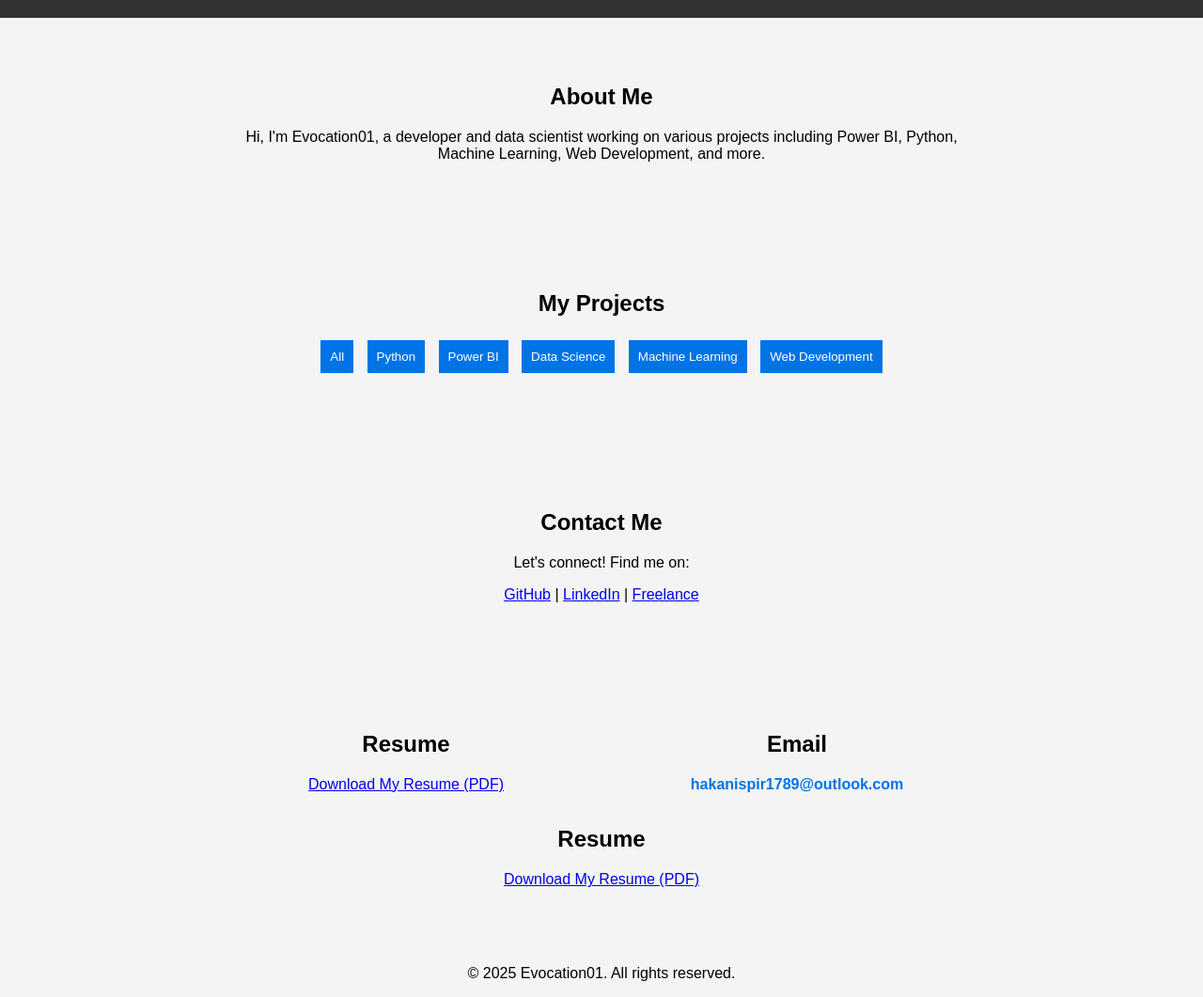
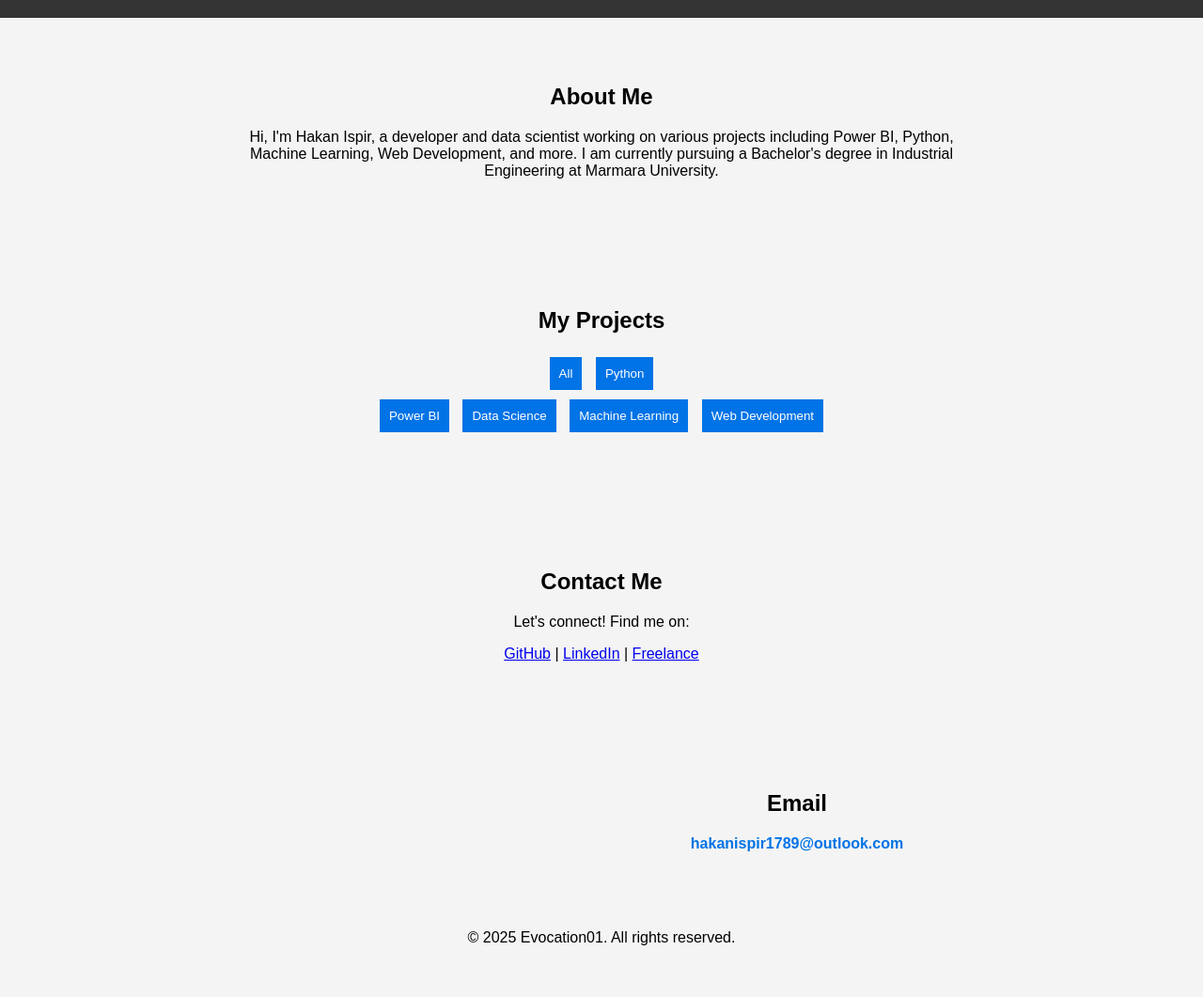
Before and after one commit to evocation01/evocation01.github.io, a plain HTML site: page index.html in a window 1280 px wide. Shown: the part 140-1201 px from the top of the page at 94% size. After the commit the page ends 1163 px from the top, so only its background shows below. Drawn offline with Linux system fonts and the light colour scheme; no server answers.

Commit message:
Update index.html

```diff
--- a/index.html
+++ b/index.html
@@ -37,7 +37,7 @@
     <section id="about">
         <div class="container">
             <h2>About Me</h2>
-            <p>Hi, I'm Evocation01, a developer and data scientist working on various projects including Power BI, Python, Machine Learning, Web Development, and more.</p>
+        <p>Hi, I'm Hakan Ispir, a developer and data scientist working on various projects including Power BI, Python, Machine Learning, Web Development, and more. I am currently pursuing a Bachelor's degree in Industrial Engineering at Marmara University.</p>
         </div>
     </section>
 
@@ -45,12 +45,16 @@
         <div class="container">
             <h2>My Projects</h2>
             <div class="filter-buttons">
+    <div>
         <button onclick="filterProjects('all')">All</button>
         <button onclick="filterProjects('python')">Python</button>
+    </div>
+    <div>
         <button onclick="filterProjects('powerbi')">Power BI</button>
         <button onclick="filterProjects('datascience')">Data Science</button>
         <button onclick="filterProjects('ml')">Machine Learning</button>
         <button onclick="filterProjects('html')">Web Development</button>
+    </div>
 </div>
             <div class="projects">
                 <div class="project python"><a href="https://github.com/evocation01/projects#python" target="_blank">Python Projects</a></div>
@@ -74,17 +78,14 @@
         <div class="container">
             <div style="display: flex; justify-content: space-between;">
                 <div style="width: 48%;">
-                    <h2>Resume</h2>
-                    <p><a href="#" id="resume-link" target="_blank">Download My Resume (PDF)</a></p>
+
                 </div>
                 <div style="width: 48%;">
                     <h2>Email</h2>
                     <p><a href="mailto:hakanispir1789@outlook.com" style="color: rgb(0, 115, 230); text-decoration: none; font-weight: bold;">hakanispir1789@outlook.com</a></p>
                 </div>
             </div>
-            <h2>Resume</h2>
 
-            <p><a href="#" id="resume-link" target="_blank">Download My Resume (PDF)</a></p>
 <script>
     fetch('https://api.github.com/repos/evocation01/evocation01.github.io/contents/')
         .then(response => response.json())
```
Lines whose indentation alone changed are shown as unchanged.
